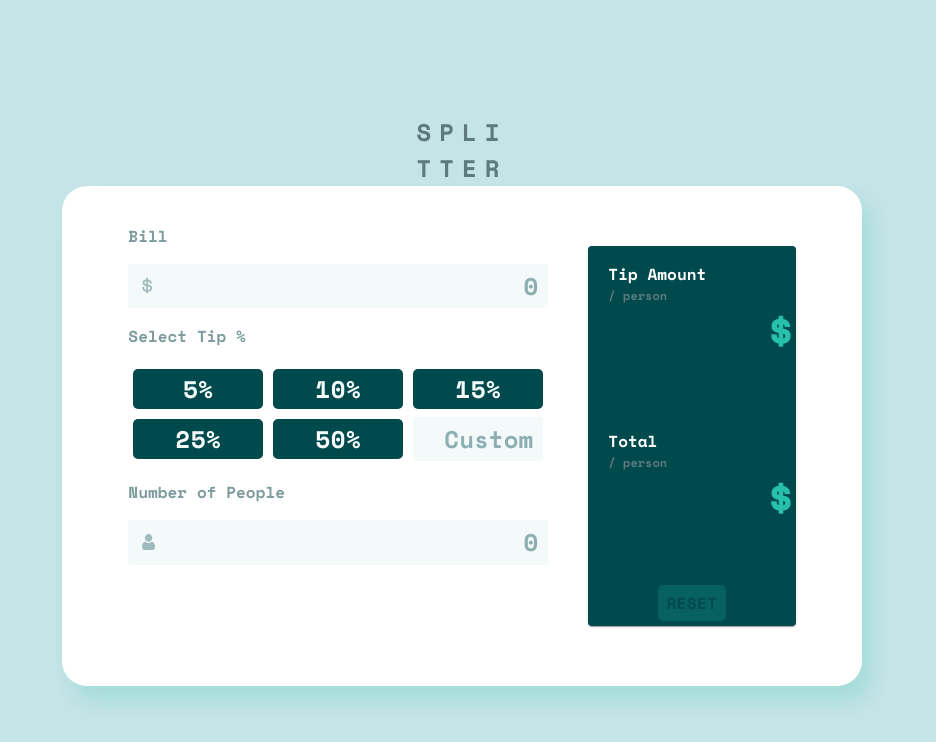
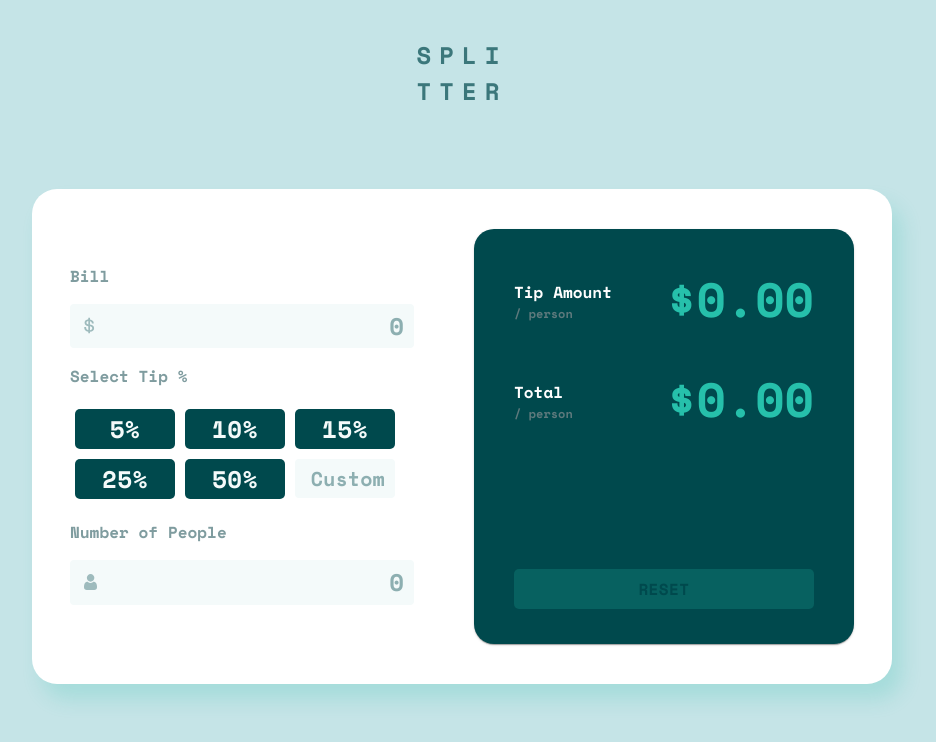
Before and after one commit to apodgornyitba/TipCalculator, a React (Create React App) app: page / in a window 1280 px wide. Shown: the top 742 px of the page, without its empty margins (178-1114 px from the left). Built offline with nearby package versions, Linux system fonts and the light colour scheme.

Commit message:
Feat: Finals styling changes

```diff
--- a/src/App.css
+++ b/src/App.css
@@ -9,7 +9,7 @@
 }
 
 .MainComponent{
-    width: 800px;
+    width: 860px;
     max-height: 500px;
     display: flex;
     justify-content: center;
@@ -20,14 +20,14 @@
     color:  hsl(184, 14%, 56%);
 }
 
-/*.MyColorsThemes{*/
+.MyColorsThemes{
 
-/*color : hsl(172, 67%, 45%)*/
-/*        hsl(183, 100%, 15%)*/
-/*hsl(186, 14%, 43%)*/
-/*hsl(184, 14%, 56%)*/
-/*hsl(185, 41%, 84%)*/
-/*hsl(189, 41%, 97%)*/
-/*hsl(0, 0%, 100%)*/
+color : hsl(172, 67%, 45%)
+        hsl(183, 100%, 15%)
+hsl(186, 14%, 43%)
+hsl(184, 14%, 56%)
+hsl(185, 41%, 84%)
+hsl(189, 41%, 97%)
+hsl(0, 0%, 100%)
 
-/*}*/
+}
--- a/src/App.js
+++ b/src/App.js
@@ -9,7 +9,7 @@ function App() {
         <div className="App">
             <Box className="Title"
                  sx={{
-                     color: 'hsl(186, 14%, 43%)',
+                     color: 'hsla(183, 100%, 15%, .7)',
                      fontSize: '24px',
                      whiteSpace: 'pre-line',
                      letterSpacing: '8px',
@@ -21,6 +21,8 @@ function App() {
             </Box>
             <Card className="MainComponent"
                   sx={{
+                      marginTop: '80px',
+                      marginBottom: '80px',
                       backgroundColor: 'hsl(0, 0%, 100%)',
                       borderRadius: '25px',
                       boxShadow: '10px 15px 20px hsla(172, 67%, 45%, .2)',
--- a/src/components/TipButton.js
+++ b/src/components/TipButton.js
@@ -12,7 +12,7 @@ function TipButton(props) {
             sx={{
                 backgroundColor: 'hsl(183, 100%, 15%)',
                 color: 'hsl(189, 41%, 97%)',
-                minWidth: '130px',
+                minWidth: '100px',
                 maxHeight: '40px',
                 borderRadius: '5px',
                 margin: '5px',
@@ -25,7 +25,7 @@ function TipButton(props) {
                     color: 'hsl(183, 100%, 15%)',
                 },
                 '&:hover': {
-                    backgroundColor: 'hsl(185, 41%, 84%)',
+                    backgroundColor: 'hsla(172, 67%, 45%, .5)',
                     color: 'hsl(183, 100%, 15%)',
                 }
             }}
--- a/src/components/TipDisplay.js
+++ b/src/components/TipDisplay.js
@@ -2,25 +2,31 @@ import * as React from "react";
 import {Box, Button, Card} from "@mui/material";
 
 function TipDisplay(props) {
-    const {tipAmount, totalAmount} = props;
+    const {tipAmount = '0.00', totalAmount = '0.00'} = props;
 
     return (
         <Card
             sx={{
                 backgroundColor: 'hsl(183, 100%, 15%)',
-                paddingLeft: '20px',
-                marginLeft: '20px',
-                marginBottom: '100px',
-                marginTop: '100px',
+                width: '300px',
+                height: '415px',
+                borderRadius: '20px',
+                paddingLeft: '40px',
+                paddingRight: '40px',
+                marginLeft: '40px',
+                marginBottom: '40px',
+                marginTop: '40px',
                 textAlign: 'left',
-
             }}
         >
             <Box
                 sx={{
                     display: 'flex',
                     justifyContent: 'space-between',
+                    alignItems: 'center',
                     color: 'white',
+                    maxHeight: '100px',
+                    marginTop: '20px',
                 }}
             >
                 <div>
@@ -37,7 +43,6 @@ function TipDisplay(props) {
                 </div>
                 <p
                     style={{
-                        marginLeft: '60px',
                         fontSize: '48px',
                         color: 'hsl(172, 67%, 45%)',
                     }}
@@ -50,7 +55,9 @@ function TipDisplay(props) {
                 sx={{
                     display: 'flex',
                     justifyContent: 'space-between',
+                    alignItems: 'center',
                     color: 'white',
+                    maxHeight: '100px',
                 }}
             >
                 <div>
@@ -78,8 +85,9 @@ function TipDisplay(props) {
                 sx={{
                     display: 'flex',
                     justifyContent: 'center', // Center the content horizontally
-                    paddingLeft: '-20px',
                     marginLeft: '-20px',
+                    marginBottom: '40px',
+                    marginTop: '120px',
                 }}
             >
 
@@ -88,7 +96,9 @@ function TipDisplay(props) {
                         backgroundColor: 'hsla(172, 67%, 45%, .2)',
                         color: 'hsl(183, 100%, 15%)',
                         borderRadius: '5px',
-                        margin: '5px',
+                        minHeight: '40px',
+                        marginLeft: '20px',
+                        flex: '1', // Make the button stretch the full length
                         '&.MuiButton-root': {
                             font: 'inherit',
                         },
@@ -96,7 +106,7 @@ function TipDisplay(props) {
                             backgroundColor: 'hsl(172, 67%, 45%)',
                         },
                         '&:hover': {
-                            backgroundColor: 'hsl(185, 41%, 84%)',
+                            backgroundColor: 'hsla(172, 67%, 45%, .5)',
                         }
                     }}
                 >
--- a/src/components/TipSelector.js
+++ b/src/components/TipSelector.js
@@ -11,7 +11,9 @@ function TipSelector() {
     const [billValue, setBillValue] = useState('');
     const [peopleValue, setPeopleValue] = useState('');
     const [isActive, setIsActive] = useState(false);
+    const [, setIsCustomSelected] = useState(false);
     const [selectedPercentage, setSelectedPercentage] = useState(null);
+    const [peopleError, setPeopleError] = useState(null);
 
     const handleFocus = () => {
         setIsActive(true);
@@ -21,35 +23,49 @@ function TipSelector() {
         setIsActive(false);
     };
 
+    const handleButtonClick = (percentage) => {
+        // Check if the Custom TextField is empty before allowing the selection of other buttons
+        if (!percentageValue) {
+            setSelectedPercentage(percentage === selectedPercentage ? null : percentage);
+            setIsCustomSelected(false);
+        }
+    };
+
     const handleBillChange = (event) => {
         const inputValue = event.target.value;
 
         // Validate if the input is empty or a number (including decimals)
         if (/^\d*\.?\d*$/.test(inputValue) || inputValue === '') {
             setBillValue(inputValue);
+            setIsCustomSelected(false);
+        } else {
+            setIsCustomSelected(true);
         }
     }
     const handlePercentageChange = (event) => {
         const inputValue = event.target.value;
 
-        // Validate if the input is empty or a number within the range of 0 to 100
+        // Validate if the input is empty or a valid number within the range of 0 to 100
         if (inputValue === '' || (/^\d+$/.test(inputValue) && inputValue >= 0 && inputValue <= 100)) {
             setPercentageValue(inputValue);
+            setSelectedPercentage(null);
+            setIsCustomSelected(true);
+        } else {
+            setIsCustomSelected(false);
         }
-    };
-
-    const handleButtonClick = (percentage) => {
-        setSelectedPercentage(percentage === selectedPercentage ? null : percentage);
     };
 
     const handleNumberofPeopleChange = (event) => {
         const inputValue = event.target.value;
 
-        // Validate if the input is empty or a number
-        if (/^\d+$/.test(inputValue) || inputValue === '') {
+        // Validate if the input is a non-zero positive integer
+        if (/^[1-9]\d*$/.test(inputValue) || inputValue === '') {
             setPeopleValue(inputValue);
+            setPeopleError(false); // Clear any previous error
+        } else {
+            setPeopleError(true); // Set error to true
         }
-    }
+    };
 
     return (
         <Box
@@ -58,7 +74,7 @@ function TipSelector() {
                 textAlign: 'left',
                 flexDirection: 'column',
                 marginRight: '20px',
-                marginTop: '-100px',
+                marginTop: '-20px',
                 '& p': {
                     color: 'hsl(184, 14%, 56%)',
                 },
@@ -71,9 +87,9 @@ function TipSelector() {
                     borderWidth: '0px',
                 },
                 '& .Mui-focused .MuiOutlinedInput-notchedOutline': {
-                    borderWidth: isActive ? '2px' : '0px', // Border width changes when active
-                    borderColor: isActive ? 'hsl(172, 67%, 45%)' : 'transparent', // Border color changes when active
-                    padding: isActive ? '10px' : '5px', // Padding changes when active
+                    borderWidth: isActive ? '2px' : '0px',
+                    borderColor: isActive ? 'hsl(172, 67%, 45%)' : 'transparent',
+                    padding: isActive ? '10px' : '5px',
 
                 },
             }}
@@ -140,20 +156,20 @@ function TipSelector() {
                 <TextField
                     sx={{
                         marginLeft: '5px',
-                        maxWidth: '130px',
+                        maxWidth: '100px',
                         minHeight: '40px',
                         '& .MuiInputBase-input': {
                             padding: '5px',
                             textAlign: 'right',
                             marginRight: '5px',
-                            fontSize: '24px',
+                            fontSize: '20px',
                         },
                     }}
                     placeholder="Custom"
-                    type="text" // Use text type for input
+                    type="text"
                     inputProps={{
-                        pattern: '[0-9]*', // Only allow numeric input
-                        title: 'Enter a number between 0 and 100', // Error message if pattern doesn't match
+                        pattern: '[0-9]*',
+                        title: 'Enter a number between 0 and 100',
                     }}
                     value={percentageValue}
                     onChange={handlePercentageChange}
@@ -169,6 +185,7 @@ function TipSelector() {
                         marginRight: '5px',
                         padding: '5px',
                         fontSize: '24px',
+                        borderColor: peopleError ? 'red' : '',
                     },
                 }}
                 InputProps={{
@@ -180,6 +197,8 @@ function TipSelector() {
                 onChange={handleNumberofPeopleChange}
                 onFocus={handleFocus}
                 onBlur={handleBlur}
+                error={!!peopleError} // Pass the error state to the TextField
+                helperText={peopleError ? 'Can\'t be 0.' : null}
             />
         </Box>
     );
```
